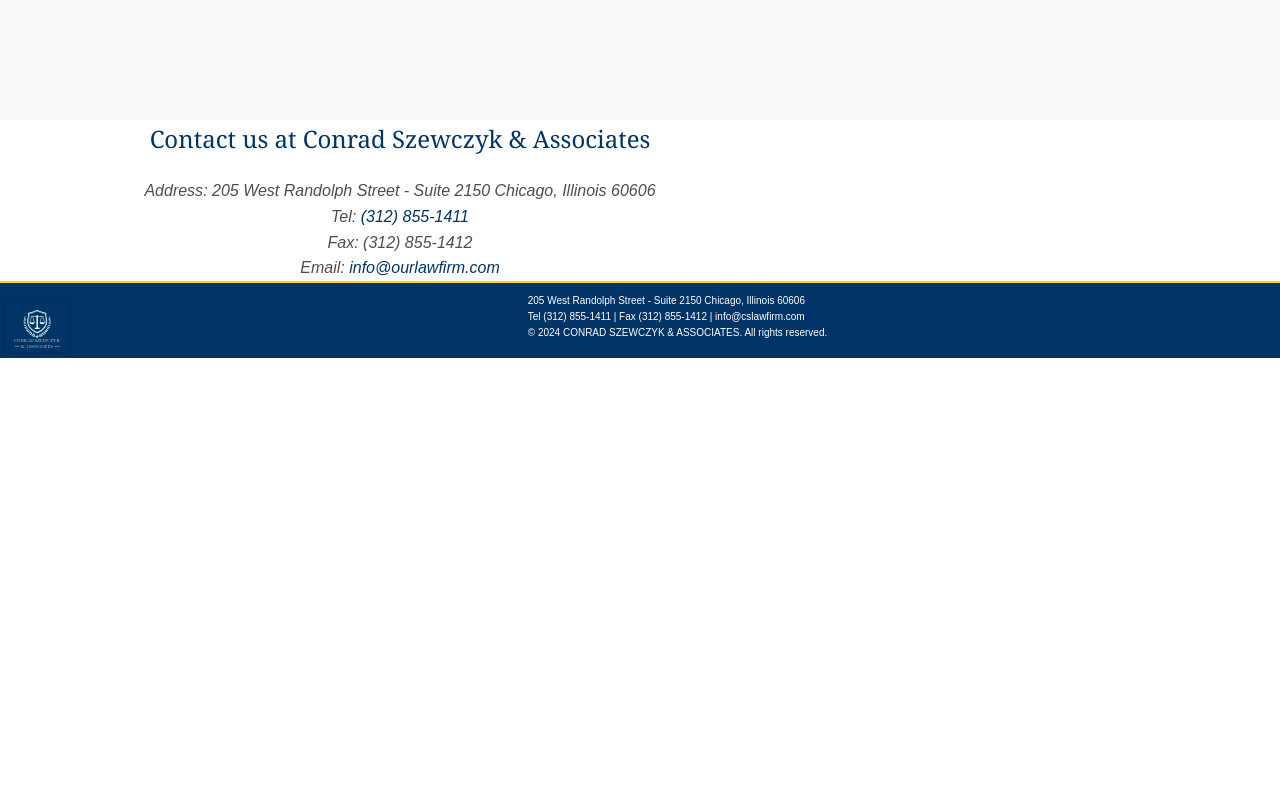
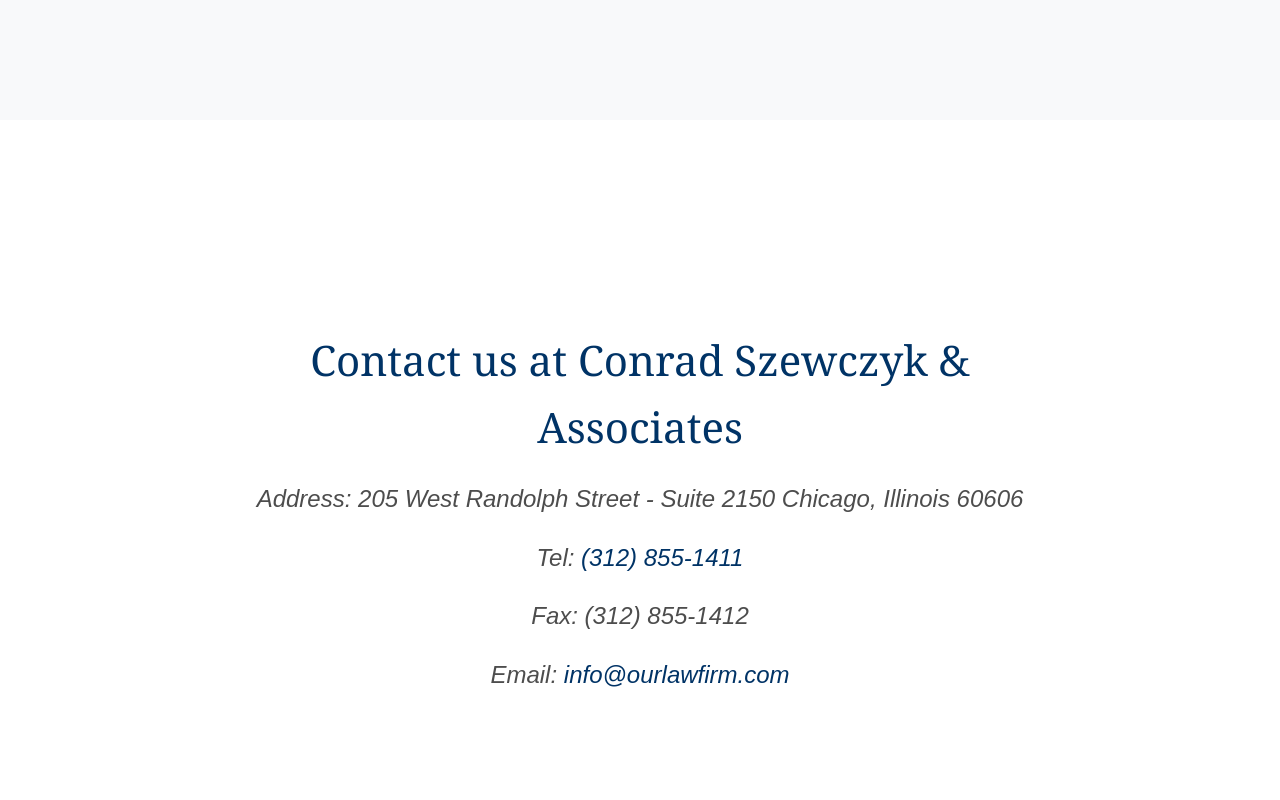
Before and after one commit to jerry-vrabel-development/cs-law-spa-pwa, a React (Vite) app in the folder cs-law-spa-pwa/: page / in a window 1280 px wide. Shown: the part 2280-3080 px from the top of the page. Before the commit the page ends 2638 px from the top, so only its background shows below. Built offline with nearby package versions, Linux system fonts and the light colour scheme.

Commit message:
refractor and styling

```diff
--- a/cs-law-spa-pwa/src/components/Contact/Contact.tsx
+++ b/cs-law-spa-pwa/src/components/Contact/Contact.tsx
@@ -29,7 +29,7 @@
 
 const Contact: React.FC = () => {
   return (
-    <div id="contact" className="contact">
+    <div id="contactUs" className="contact-section">
       <div className="about-content">
       <h2>Contact us at Conrad Szewczyk &amp; Associates</h2>
       <address>
--- a/cs-law-spa-pwa/src/components/Header/Header.tsx
+++ b/cs-law-spa-pwa/src/components/Header/Header.tsx
@@ -20,7 +20,7 @@
         <a href="#hero">Home</a>
         <a href="#services">Our Services</a>
         <a href="#about">About Us</a>
-        <a href="#contact">Contact</a>
+        <a href="#contactUs">Contact</a>
       </nav>
       {/* Button to toggle the menu */}
       <button className="menu-button" id="menuButton" onClick={toggleMenu}>
```
